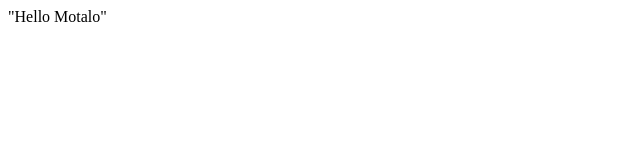
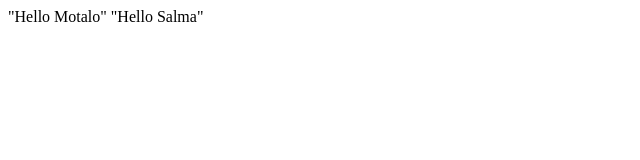
Before and after one commit to saluumaa/Motalo-Salma, a plain HTML site: page index.html in a window 1280 px wide. Shown: the whole page, without its empty margins (0-640 px from the left). Drawn offline with Linux system fonts and the light colour scheme.

Commit message:
Hello Salma

```diff
--- a/index.html
+++ b/index.html
@@ -22,6 +22,9 @@
 
     -->
     <script  src="js/index.js"></script>
+
     "Hello Motalo"
+
+    "Hello Salma"
   </body>
 </html>
```
